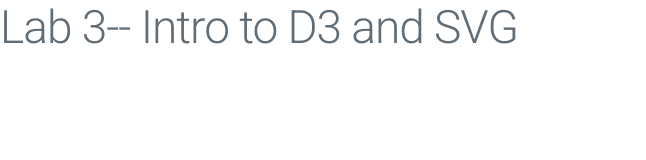
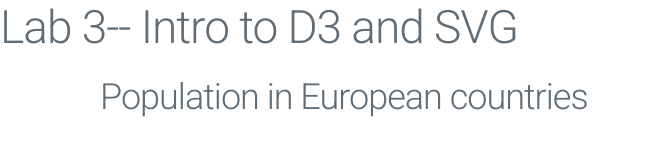
Before and after one commit to peterswi/viz-lab3, a plain HTML site: page index.html in a window 1280 px wide. Shown: the whole page, without its empty margins (0-646 px from the left). Drawn offline with nearby package versions, Linux system fonts and the light colour scheme.

Commit message:
adding structure

```diff
--- a/index.html
+++ b/index.html
@@ -27,6 +27,17 @@
            Lab 3-- Intro to D3 and SVG
        </h1>
    </div>
+   <div class="container">
+       <h2>
+           Population in European countries
+       </h2>
+       <div class="city-count">
+
+       </div>
+       <div class="population-plot">
+
+       </div>
+  </div>
 
 </body>
 
```
